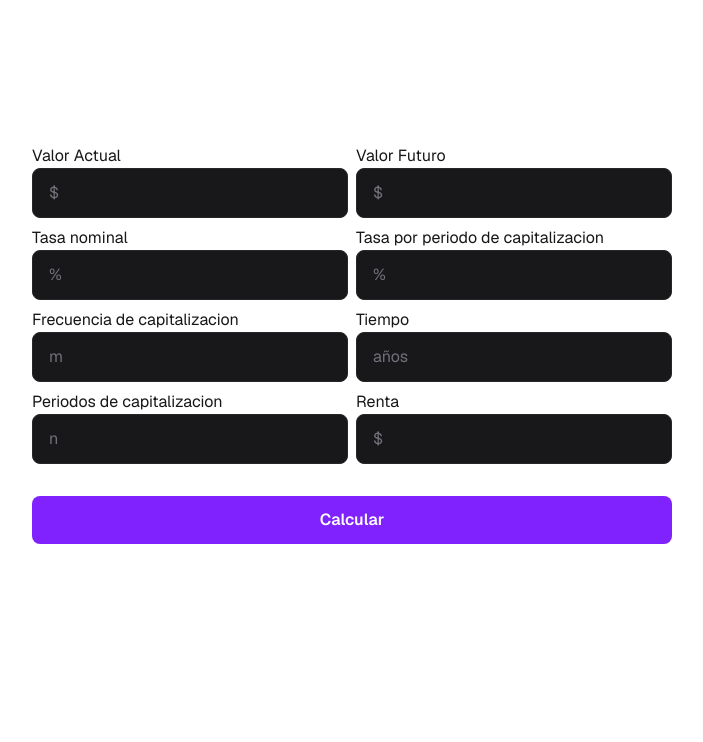
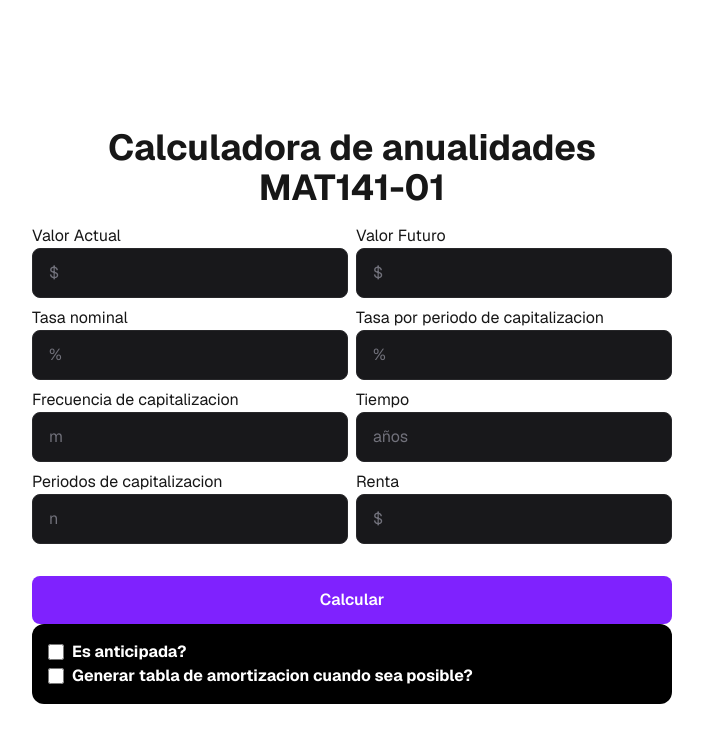
Before and after one commit to GLevel0/anualidades, a Next.js app: page / in a window 1280 px wide. Shown: the top 742 px of the page, without its empty margins (288-991 px from the left). Built offline with nearby package versions, Linux system fonts and the light colour scheme.

Commit message:
Agregada la generacion de tablas de amortizacion

```diff
--- a/app/CalculatorForm.tsx
+++ b/app/CalculatorForm.tsx
@@ -1,6 +1,7 @@
 "use client";
 
 import { useState, ChangeEvent, FormEvent } from "react";
+import { } from "./AmortizationTable";
 
 type Values = {
   valor_actual: string;
@@ -11,6 +12,14 @@ type Values = {
   tiempo: string;
   periodos: string;
   renta: string;
+};
+
+type Fila = {
+  periodo: number;
+  renta: number;
+  interes: number;
+  capital: number;
+  saldo: number;
 };
 
 export default function CalculatorForm() {
@@ -25,7 +34,12 @@ export default function CalculatorForm() {
     renta: "",
   });
 
+  const [is_Anticipada, handleCheckbox] = useState(false);
+  const [has_to_generate, handleGenerate] = useState(false);
+
   const [resultText, setResultText] = useState<string | null>(null);
+  const [tabla, setTabla] = useState<Fila[]>([]);
+
 
   function handleChange(e: ChangeEvent<HTMLInputElement>) {
     const { id, value } = e.target;
@@ -79,6 +93,25 @@ export default function CalculatorForm() {
     return periodos
   }
 
+  function generarTabla(renta:number,valorFuturo: number, tasa_por_periodo: number, periodos: number){
+      let saldo = valorFuturo;
+      const filas = []
+      for (let p = 1; p <= periodos; p++) {
+        const interes = saldo * tasa_por_periodo;
+        const capital = renta - interes;
+        saldo = saldo - capital;
+
+        filas.push({
+          periodo: p,
+          renta,
+          interes,
+          capital,
+          saldo: Math.max(saldo, 0),
+        });
+      }
+      setTabla(filas)
+  }
+
   function computeResults(values: Values) {
     let resumen = `Resultados :`; //\n
 
@@ -97,24 +130,50 @@ export default function CalculatorForm() {
     const tenemos_periodo = ((tiempo != -1 && frecuencia_de_capitalizacion != -1) || periodos != -1)
 
     //Estos evenntos necesitan tener la tasa y el periodo.
-    //Comprueba si se tiene/puede calcular el periodo y si se tiene/puede calcular la tasa.
-    if (tenemos_tasa && tenemos_periodo) {
+    //Comprueba si se tiene/puede calcular la tasa.
+    if (tenemos_tasa) {
       tasa_por_periodo = calcular_i(tasa_por_periodo,tasa_nominal,frecuencia_de_capitalizacion)
-      periodos = calcular_periodos(periodos,tiempo,frecuencia_de_capitalizacion)
 
-      if (valorFuturo != -1) {
-        resumen += `\n  Renta desde el valor futuro : ${(valorFuturo * tasa_por_periodo) / (Math.pow(1 + tasa_por_periodo, periodos) - 1)}$`
+      // Comprueba si se tiene/puede calcular el periodo
+      if (tenemos_periodo) {
+        let operation
+        if (valorFuturo != -1) {
+          resumen += `\n  Renta desde el valor futuro : ${(valorFuturo * tasa_por_periodo) / (Math.pow(1 + tasa_por_periodo, periodos) - 1)}$`
+        }
+
+        if(valorActual != -1){
+          resumen += `\n  Renta desde el valor actual : ${(valorActual * tasa_por_periodo) / (1 - Math.pow(1 + tasa_por_periodo, -periodos))}$`
+        }
+
+        if((renta != -1)){
+          operation = renta * ((Math.pow(1 + tasa_por_periodo, periodos) - 1) / tasa_por_periodo)
+          if (is_Anticipada) {
+            resumen += `\n  Valor Futuro/Monto Acumulado : ${operation * (1+tasa_por_periodo)}$`
+          }
+          else
+          {
+            resumen += `\n  Valor Futuro/Monto Acumulado : ${operation}$`
+          }
+        }
+
+        if((renta != -1)){
+          operation = renta * (1 - (Math.pow(1 + tasa_por_periodo, -periodos)) / tasa_por_periodo)
+          if (is_Anticipada) {
+            resumen += `\n  Valor Presente/Capital inicial : ${operation * (1+tasa_por_periodo)}$`
+          }
+          else
+          {
+            resumen += `\n  Valor Presente/Capital inicial : ${operation}$`
+          }
+        }
       }
 
-      if((renta != -1)){
-        resumen += `\n  Valor Futuro/Monto Acumulado : ${renta*((Math.pow(1 + tasa_por_periodo, periodos) - 1) / tasa_por_periodo)}$`
-      }
-
-      if(valorActual != -1){
-        resumen += `\n  Renta desde el valor actual : ${(valorActual * tasa_por_periodo) / (1 - Math.pow(1 + tasa_por_periodo, -periodos))}$`
+      if (valorFuturo != -1 && renta != -1) {
+        let time = Math.log(((valorFuturo * tasa_por_periodo) / renta) + 1) / Math.log(1+tasa_por_periodo)
+        resumen += `\n  Tiempo(REDONDEADO) : ${Math.round(time)} años`
+        resumen += `\n  Tiempo(EXACTO) : ${time} años`
       }
     }
-
     return resumen;
   }
 
@@ -175,6 +234,53 @@ export default function CalculatorForm() {
       {resultText && (
         <pre className="mt-4 bg-zinc-100 dark:bg-zinc-900 p-3 rounded whitespace-pre-wrap">{resultText}</pre>
       )}
+
+      {(has_to_generate && tabla.length > 0) && (
+        <table className="w-full mt-6 border text-sm">
+        <thead>
+            <tr className="bg-zinc-800">
+            <th className="p-2 border">Período</th>
+            <th className="p-2 border">Renta</th>
+            <th className="p-2 border">Interés</th>
+            <th className="p-2 border">Capital</th>
+            <th className="p-2 border">Saldo</th>
+            </tr>
+        </thead>
+        <tbody>
+            {tabla.map((Fila) => (
+            <tr key={Fila.periodo} className="text-center">
+                <td className="p-2 border">{Fila.periodo}</td>
+                <td className="p-2 border">{Fila.renta.toFixed(2)}</td>
+                <td className="p-2 border">{Fila.interes.toFixed(2)}</td>
+                <td className="p-2 border">{Fila.capital.toFixed(2)}</td>
+                <td className="p-2 border">{Fila.saldo.toFixed(2)}</td>
+            </tr>
+            ))}
+        </tbody>
+    </table>
+      )}
+
+      <div className="p-4 bg-black text-white rounded-xl">
+        <label className="flex items-center gap-2 font-bold">
+          <input
+            type="checkbox"
+            checked={is_Anticipada}
+            onChange={(e) => handleCheckbox(e.target.checked)}
+            className="h-4 w-4"
+          />
+          Es anticipada?
+        </label>
+
+        <label className="flex items-center gap-2 font-bold">
+          <input
+            type="checkbox"
+            checked={has_to_generate}
+            onChange={(e) => handleGenerate(e.target.checked)}
+            className="h-4 w-4"
+          />
+          Generar tabla de amortizacion cuando sea posible?
+        </label>
+      </div>
     </form>
   );
 }
--- a/app/page.tsx
+++ b/app/page.tsx
@@ -5,6 +5,7 @@ export default function Home() {
     <div className="flex min-h-screen items-center justify-center bg-zinc-50 font-sans dark:bg-black">
       <main className="flex min-h-screen w-full max-w-3xl flex-col items-center justify-between py-32 px-16 bg-white dark:bg-black sm:items-start">
         <div>
+          <h1 className="text-xl md:text-3xl lg:text-4xl text-center font-bold ">Calculadora de anualidades MAT141-01</h1>
           <CalculatorForm />
         </div>
       </main>
```
